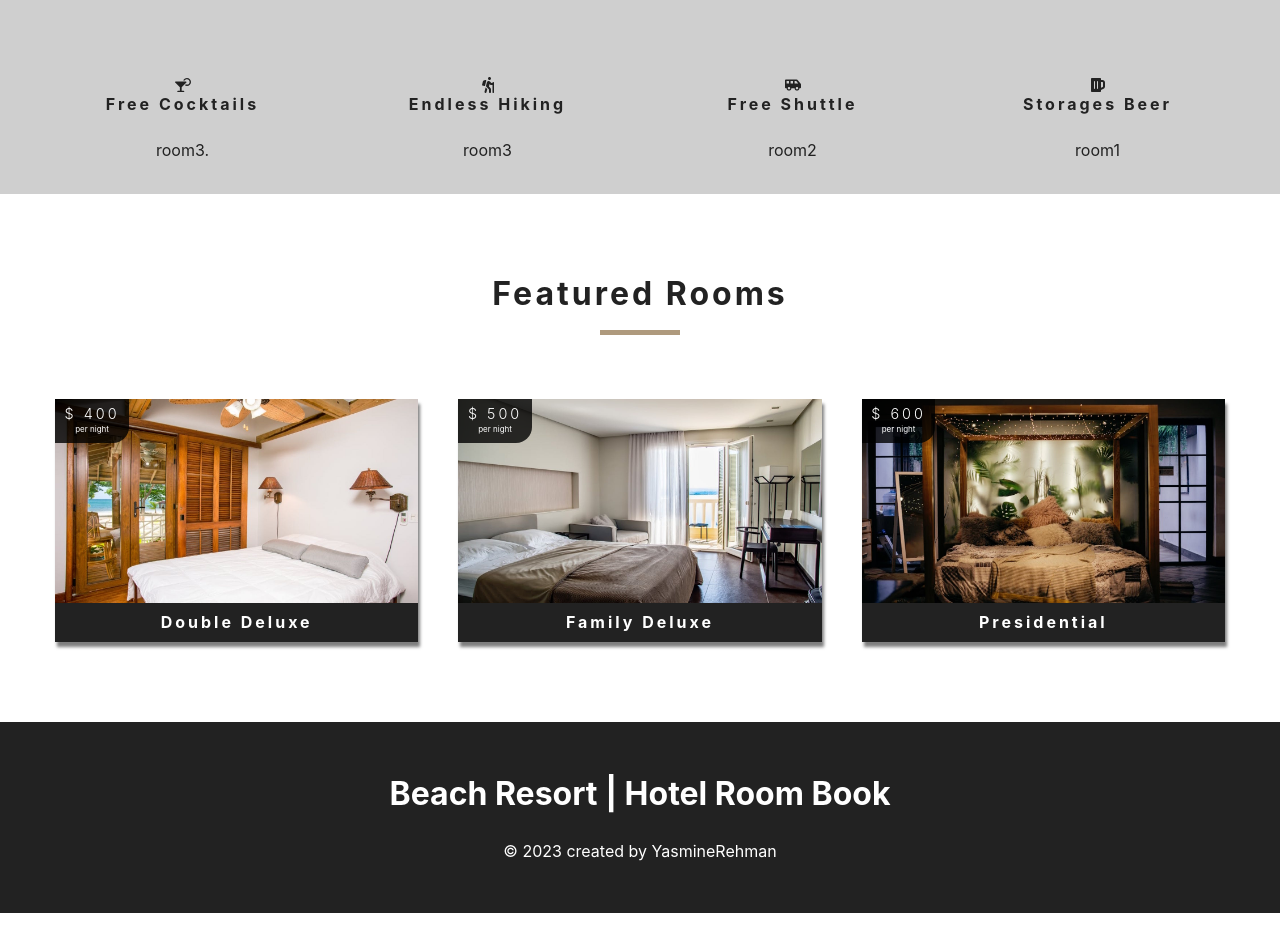
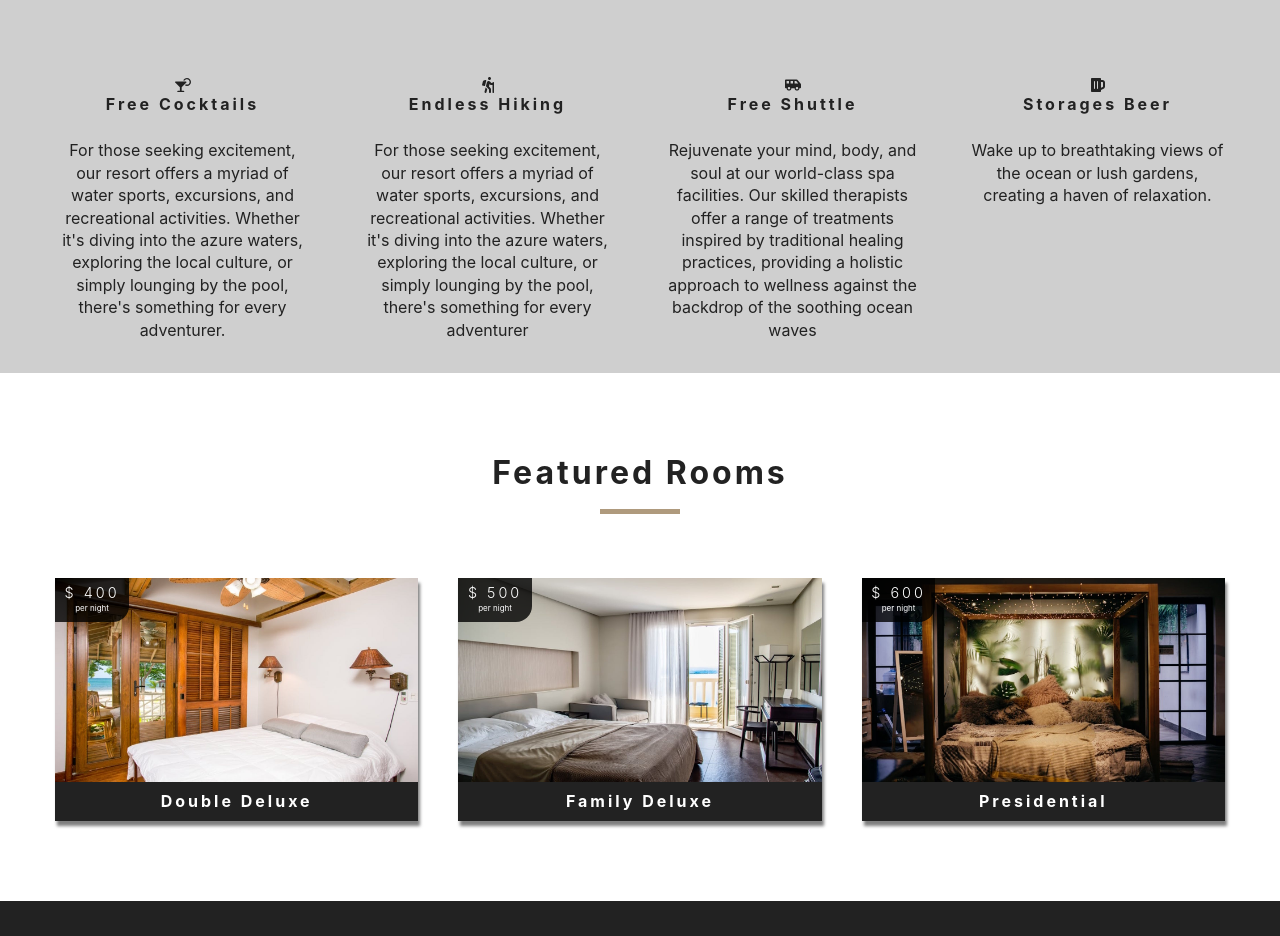
Before and after one commit to YasmineRehman/webProject, a React app: page / in a window 1280 px wide. Shown: the part 880-1816 px from the top of the page. Before the commit the page ends 1793 px from the top, so only its background shows below. Built offline with nearby package versions, Linux system fonts and the light colour scheme.

Commit message:
my commit

```diff
--- a/public/index.html
+++ b/public/index.html
@@ -22,7 +22,7 @@
       work correctly both with client-side routing and a non-root public URL.
       Learn how to configure a non-root public URL by running `npm run build`.
     -->
-    <title>Beach Resort | Hotel Room Book</title>
+    <title>Beech resort</title>
   </head>
   <body>
     <noscript>You need to enable JavaScript to run this app.</noscript>
--- a/src/Components/Services/Services.jsx
+++ b/src/Components/Services/Services.jsx
@@ -13,25 +13,25 @@ export default class Services extends Component {
         icon: <FaCocktail />,
         title: "free cocktails",
         info:
-          "room3.",
+          "For those seeking excitement, our resort offers a myriad of water sports, excursions, and recreational activities. Whether it's diving into the azure waters, exploring the local culture, or simply lounging by the pool, there's something for every adventurer.",
       },
       {
         icon: <FaHiking />,
         title: "endless hiking",
         info:
-          "room3",
+          "For those seeking excitement, our resort offers a myriad of water sports, excursions, and recreational activities. Whether it's diving into the azure waters, exploring the local culture, or simply lounging by the pool, there's something for every adventurer",
       },
       {
         icon: <FaShuttleVan />,
         title: "free shuttle",
         info:
-          "room2",
+          "Rejuvenate your mind, body, and soul at our world-class spa facilities. Our skilled therapists offer a range of treatments inspired by traditional healing practices, providing a holistic approach to wellness against the backdrop of the soothing ocean waves",
       },
       {
         icon: <FaBeer />,
         title: "storages beer",
         info:
-          "room1",
+          "Wake up to breathtaking views of the ocean or lush gardens, creating a haven of relaxation.",
       },
     ],
   };
```
